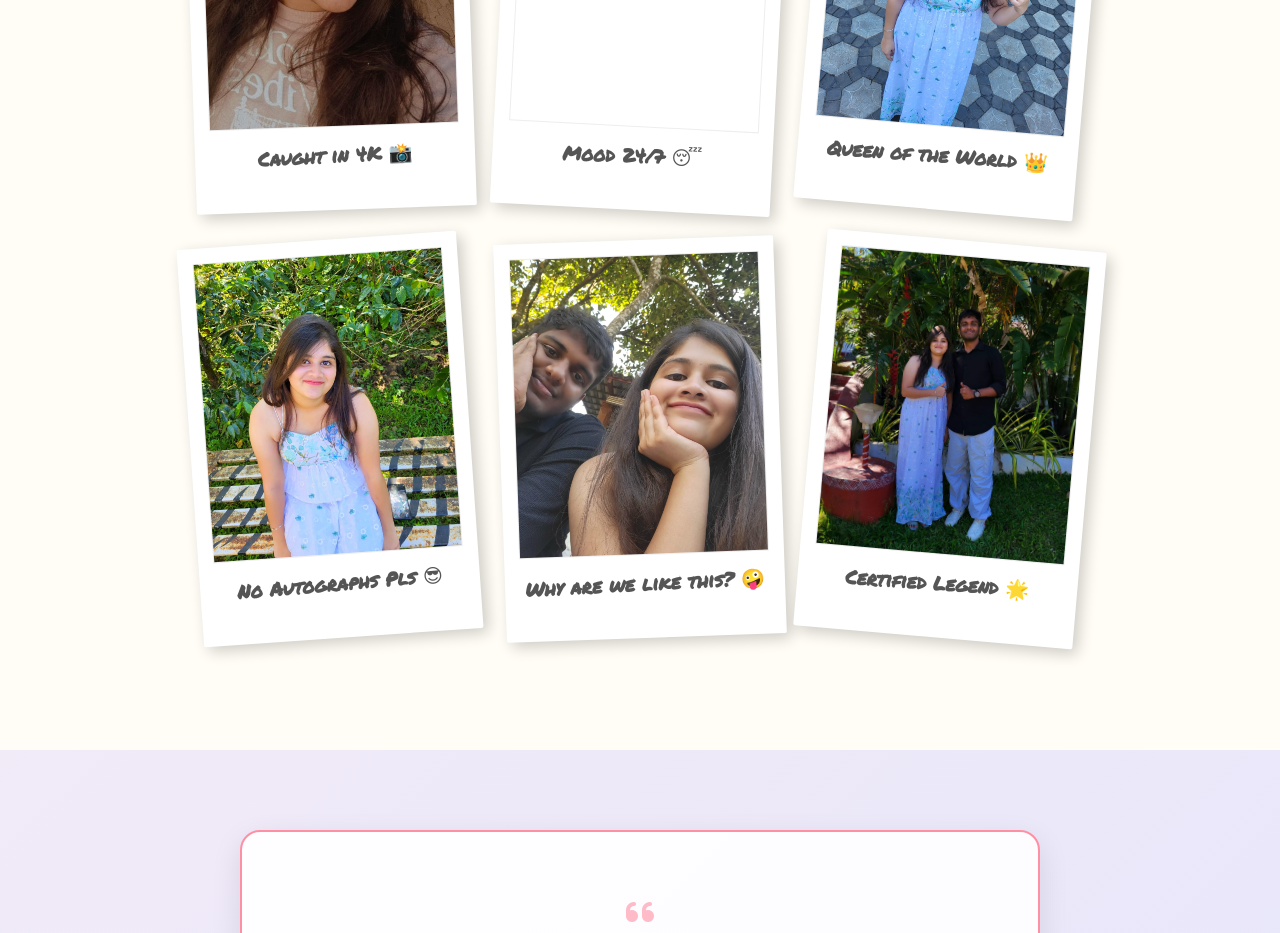
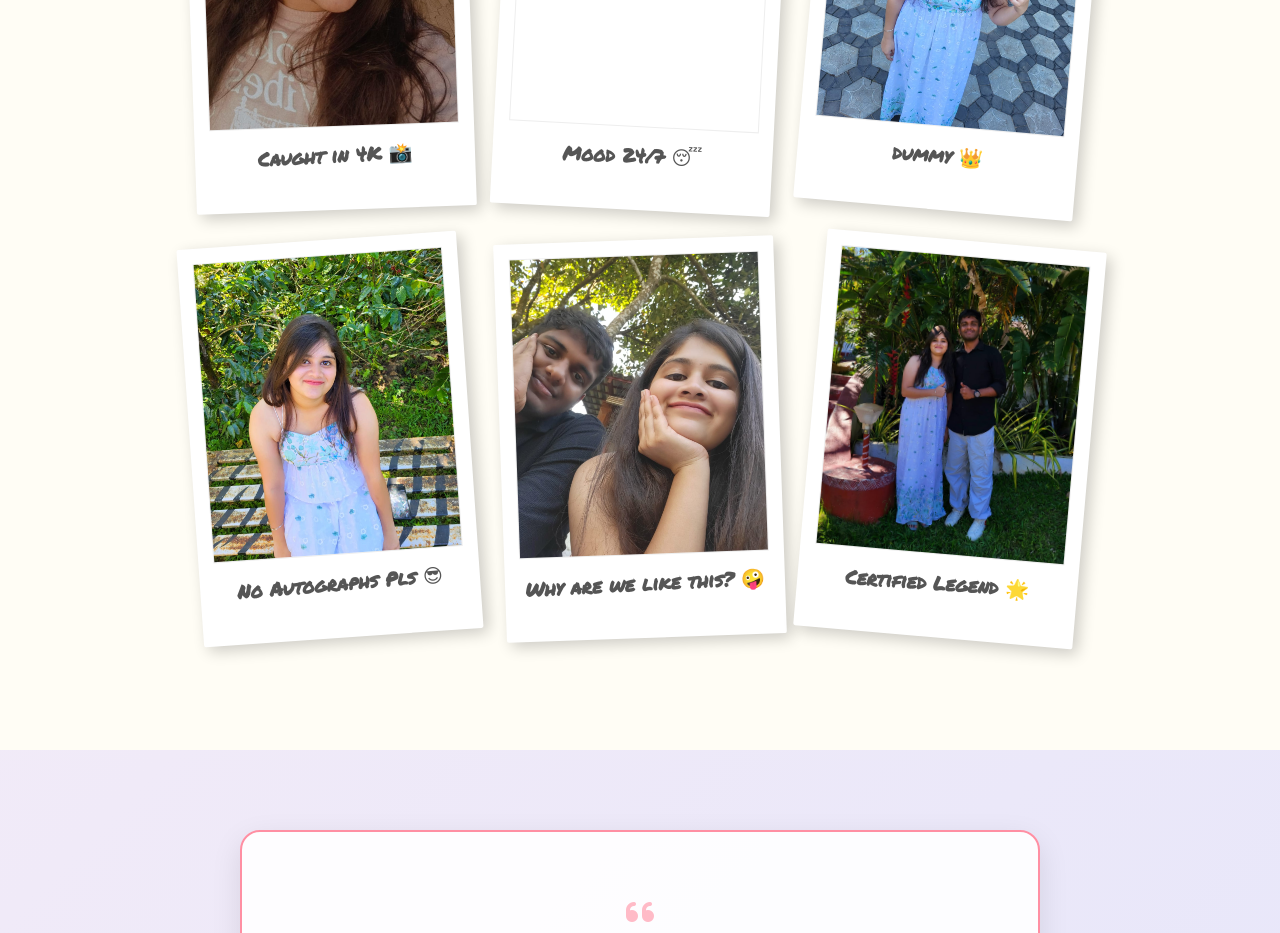
Before and after one commit to Vasthav10/hasrshitha-birthday, a plain HTML site: page index.html in a window 1280 px wide. Shown: the part 1740-2673 px from the top of the page. Drawn offline with nearby package versions, Linux system fonts and the light colour scheme; grey boxes are pictures that could not be loaded; a web font is replaced by a local one.

Commit message:
Updated caption to dummy

```diff
--- a/index.html
+++ b/index.html
@@ -72,7 +72,7 @@
                 <div class="gallery-item">
                     <figure>
                         <img src="data/wh3.jpg" alt="Harshitha Memory 3">
-                        <figcaption>Queen of the World 👑</figcaption>
+                        <figcaption>dummy 👑</figcaption>
                     </figure>
                 </div>
                 <div class="gallery-item">
```
